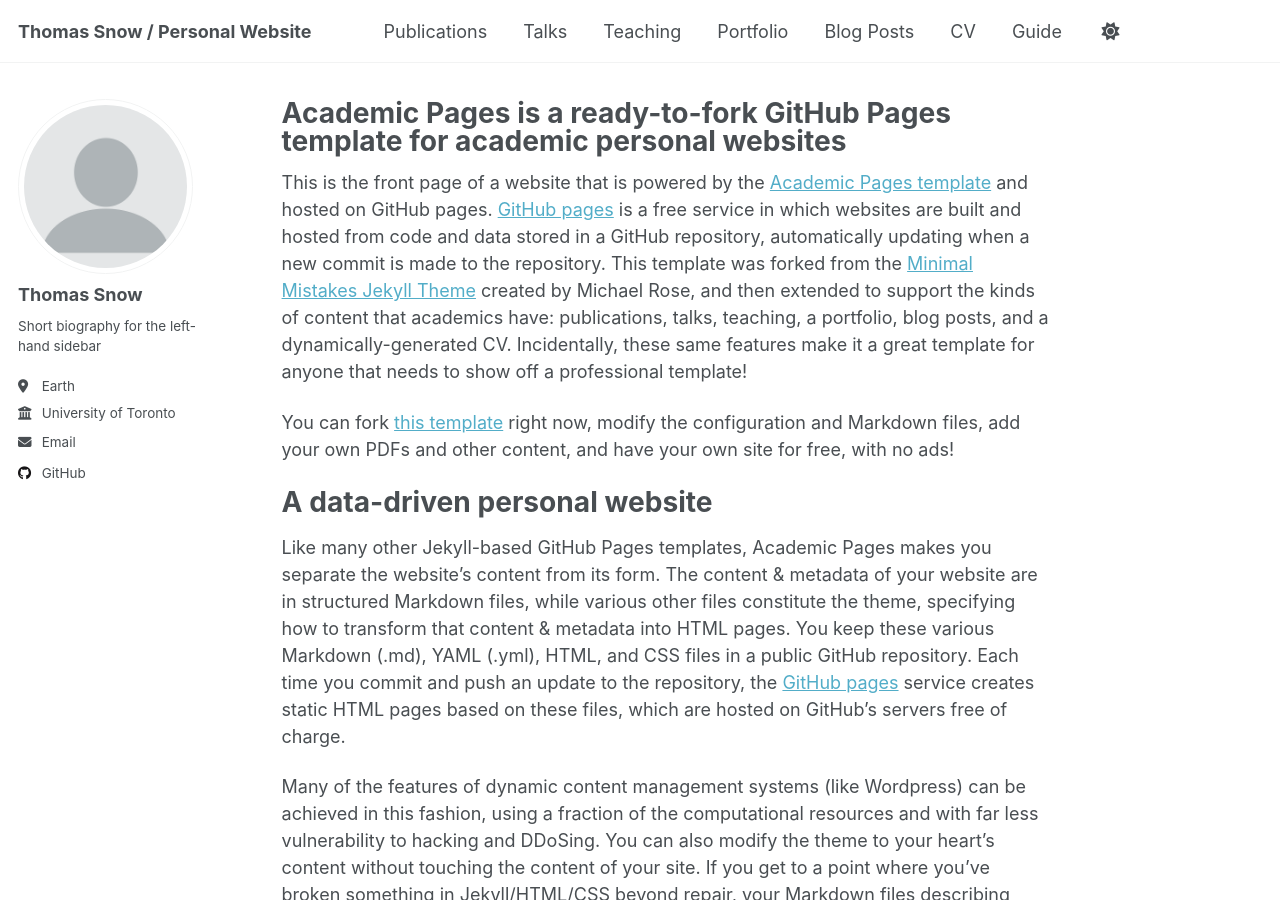
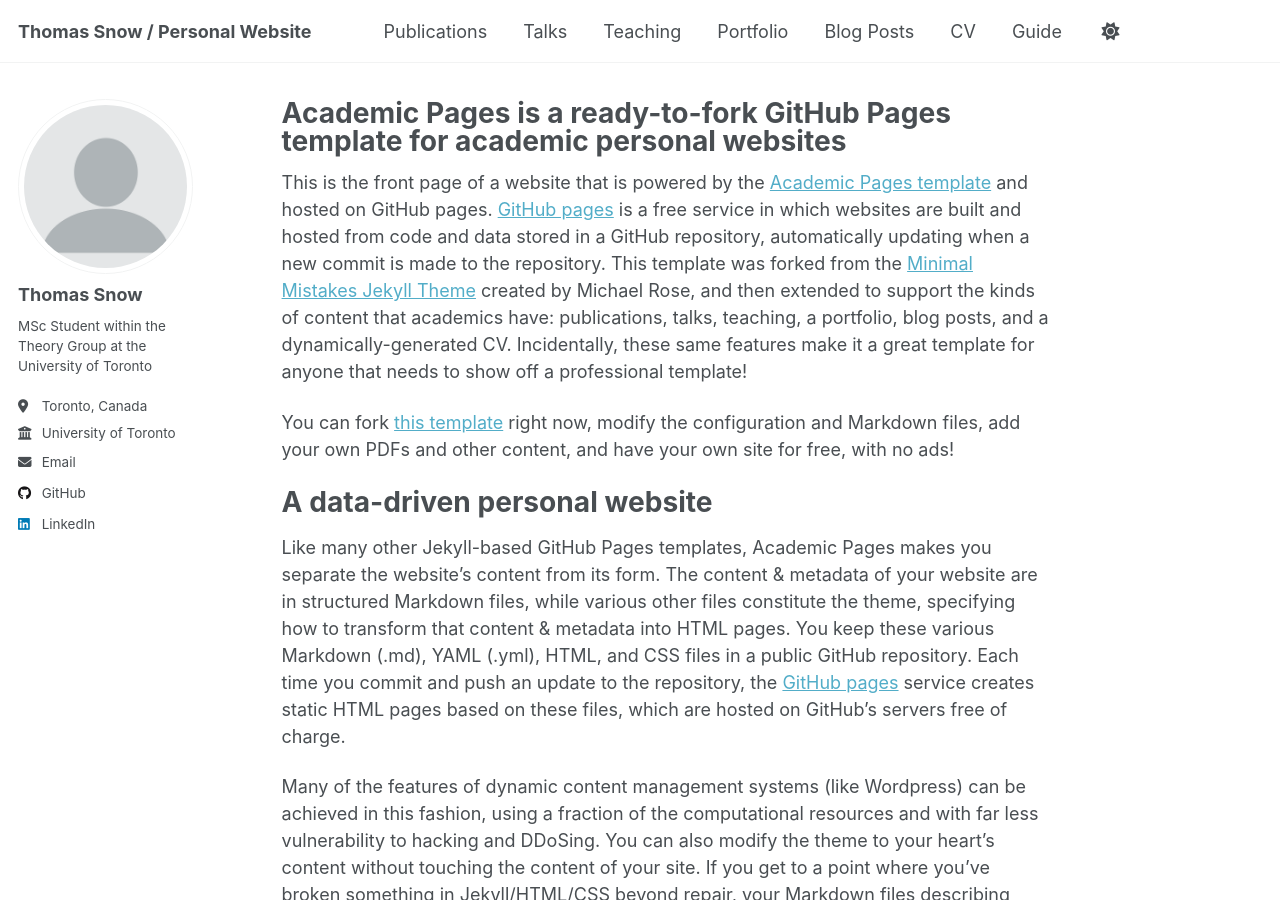
Before and after one commit to tsnowh/tsnowh.github.io, a Jekyll site: the page built from _pages/about.md, in a window 1280 px wide and 900 px high. Built offline with Jekyll 4.4.1, drawn with Linux system fonts in a browser that asks for light colours; a script that is not in the unit is left out.

Commit message:
Update _config.yml

```diff
--- a/_config.yml
+++ b/_config.yml
@@ -26,8 +26,8 @@
   avatar           : "profile.png"
   name             : "Thomas Snow"
   pronouns         : # example: "she/her"
-  bio              : "Short biography for the left-hand sidebar"
-  location         : "Earth"
+  bio              : "MSc Student within the Theory Group at the University of Toronto"
+  location         : "Toronto, Canada"
   employer         : "University of Toronto"
   uri              : # URL
   email            : "tsnow@cs.toronto.edu"
@@ -63,7 +63,7 @@
   keybase          : # Username
   instagram        : # Username
   lastfm           : # Username
-  linkedin         : # Username
+  linkedin         :  tsnowh
   mastodon         : # URL
   medium           : # URL
   pinterest        : # Username
```
